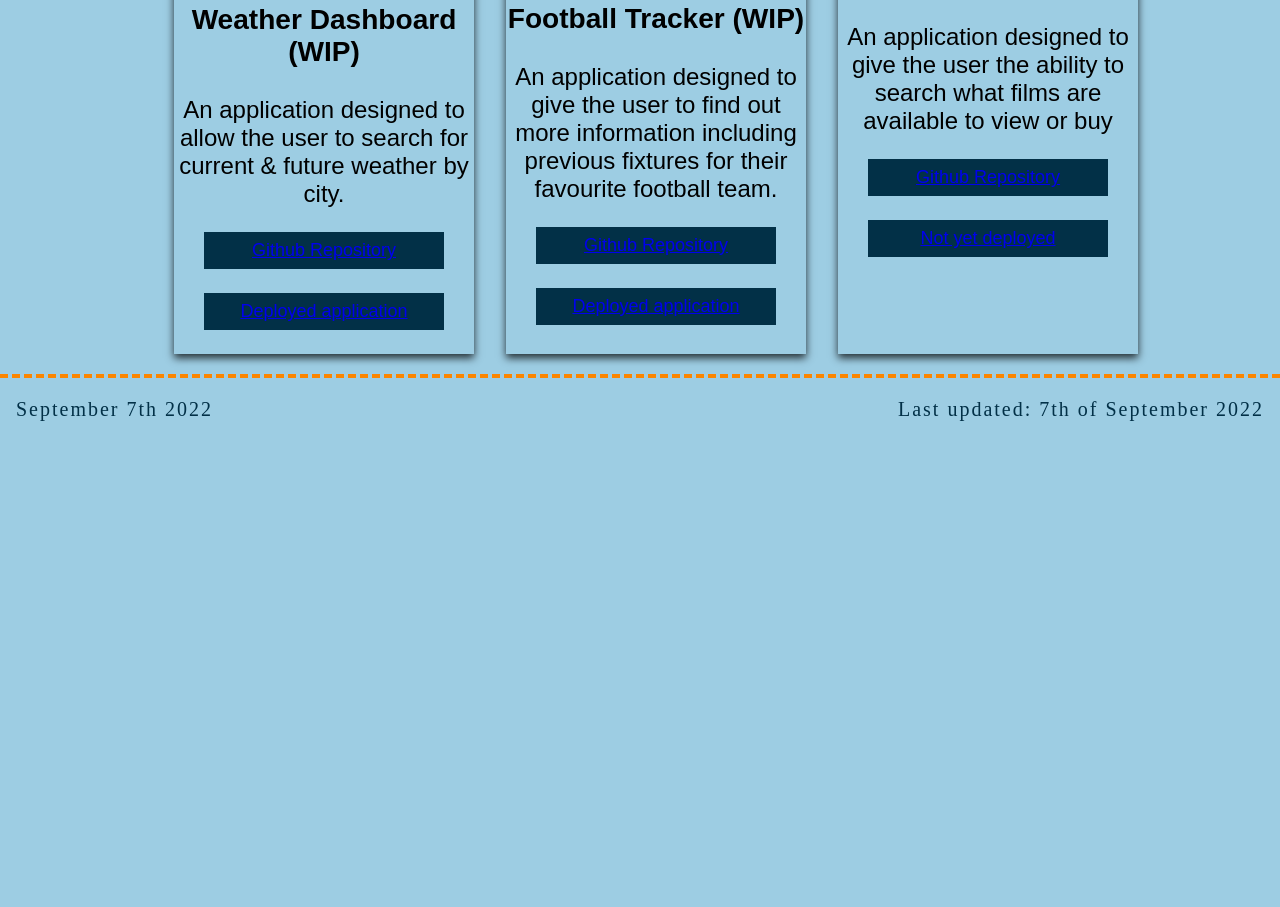
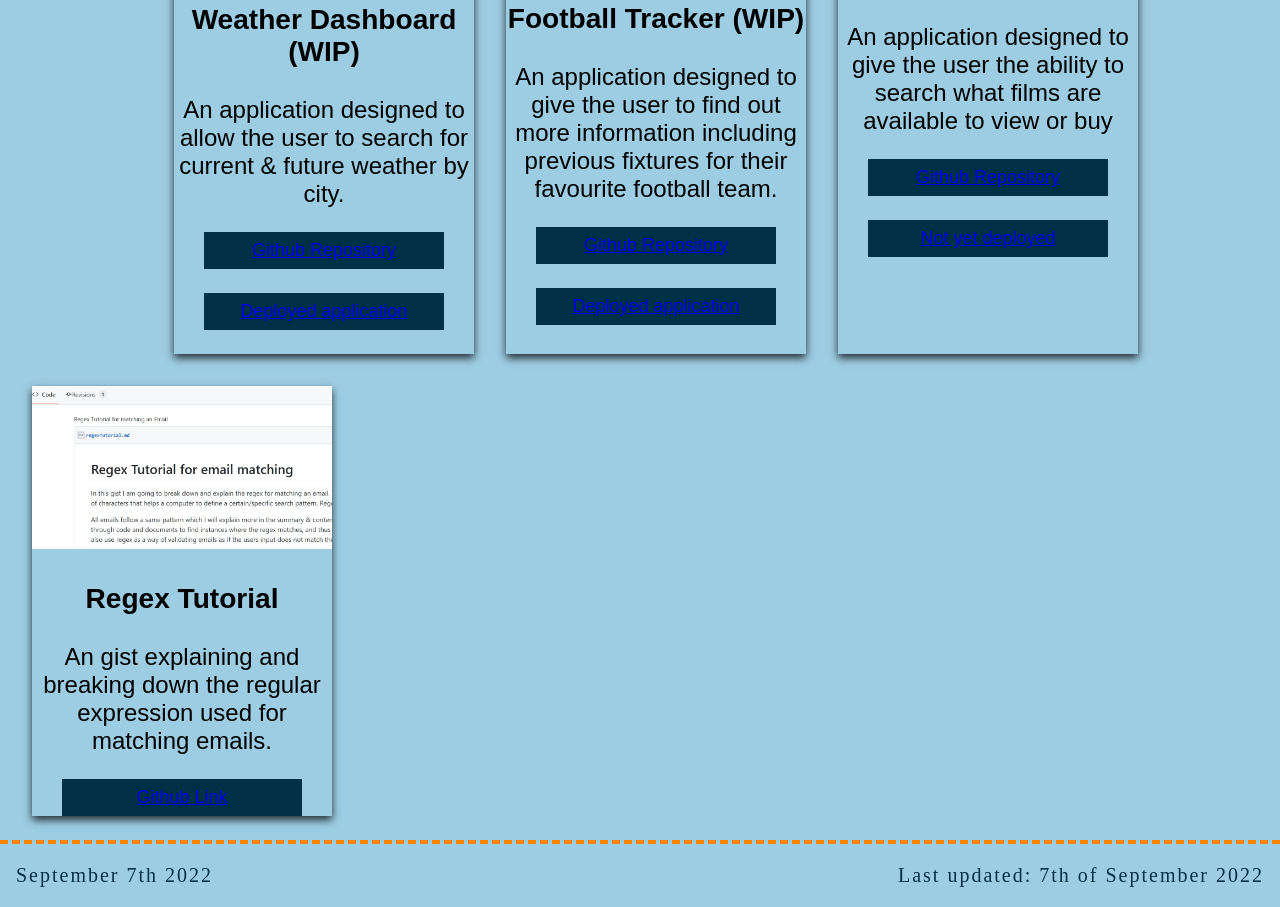
Before and after one commit to AliceBryer/Professional-Portfolio, a website: page index.html in a window 1280 px wide. Shown: the part 1530-2437 px from the top of the page. Before the commit the page ends 1971 px from the top, so only its background shows below. Drawn offline with nearby package versions, Linux system fonts and the light colour scheme; a web font is replaced by a local one.

Commit message:
added regex gist from homeworks

```diff
--- a/index.html
+++ b/index.html
@@ -278,6 +278,29 @@
         </p>
       </div>
     </div>
+          <!--Card seven-->
+          <div class="card">
+            <img
+              src="./Assets/Images/Screenshot 2022-09-07 114118.jpg"
+              alt="screenshot of regex gist"
+              style="width: 100%"
+            />
+            <h3>Regex Tutorial</h3>
+            <p>
+              An gist explaining and breaking down the regular expression used for matching emails.
+            </p>
+            <p>
+              <button>
+                <a
+                  href="https://github.com/AliceBryer/Codeflix--NotNetflix-"
+                  target="_blank"
+                  >Github Link</a
+                >
+              </button>
+            </p>
+
+          </div>
+        </div>
 
     <!--Footer-->
     <div class="my-footer">
```
Also changed, not shown: Assets/Images/Screenshot 2022-09-07 114118.jpg (added).
